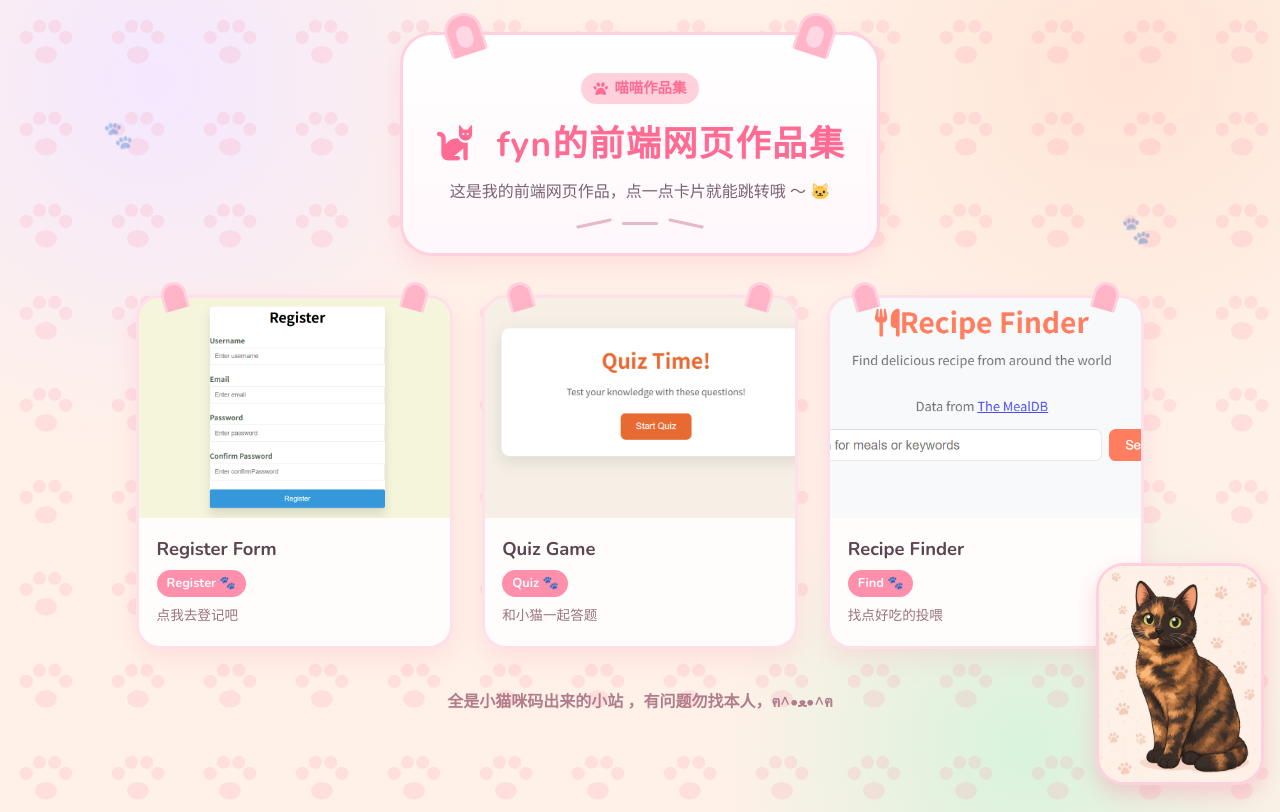
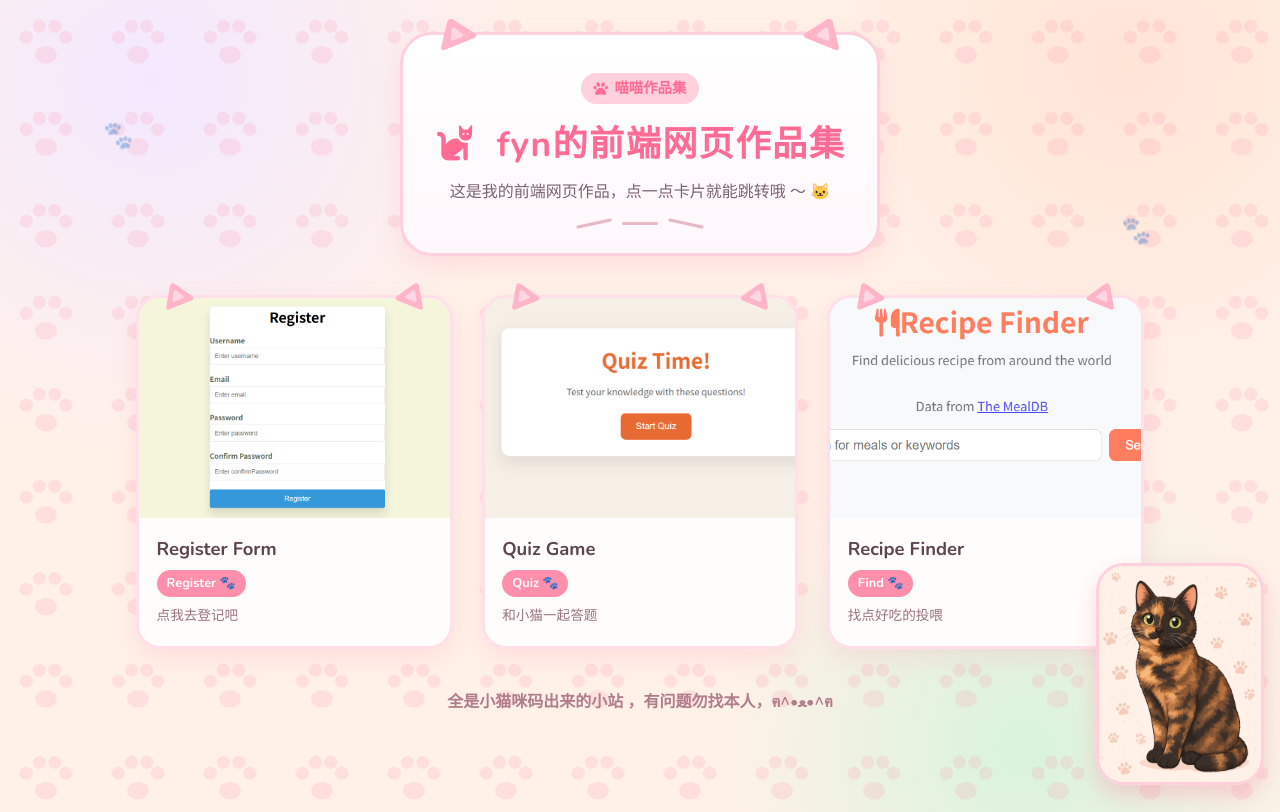
Before and after one commit to fanyunna/recipe-finder, a plain HTML site: page index.html in a window 1280 px wide. Drawn offline with nearby package versions, Linux system fonts and the light colour scheme; a web font is replaced by a local one.

Commit message:
portfolio 作品集（含图片）

```diff
--- a/style.css
+++ b/style.css
@@ -102,37 +102,36 @@ header {
 .ear-left,
 .ear-right {
   position: absolute;
-  top: -22px;
-  width: 38px;
-  height: 42px;
+  top: -20px;
+  width: 42px;
+  height: 30px;
   background: var(--ear);
-  border: 3px solid #ffd0de;
-  border-bottom: none;
+  clip-path: path("M 21 2 C 22.8 2 24.8 4.2 26.4 6.8 L 39.4 25 C 40.6 27.2 38.8 29 36 29 L 6 29 C 3.2 29 1.4 27.2 2.6 25 L 15.6 6.8 C 17.2 4.2 19.2 2 21 2 Z");
   z-index: -1;
 }
 
 .ear-left {
-  left: 42px;
-  border-radius: 18px 18px 4px 4px;
-  transform: rotate(-18deg);
+  left: 36px;
+  transform: rotate(-22deg);
+  transform-origin: 50% 100%;
 }
 
 .ear-right {
-  right: 42px;
-  border-radius: 18px 18px 4px 4px;
-  transform: rotate(18deg);
+  right: 36px;
+  transform: rotate(22deg);
+  transform-origin: 50% 100%;
 }
 
 .ear-left::after,
 .ear-right::after {
   content: "";
   position: absolute;
-  left: 8px;
+  left: 13px;
   top: 10px;
   width: 16px;
-  height: 22px;
+  height: 14px;
   background: var(--ear-inner);
-  border-radius: 12px;
+  clip-path: path("M 8 1.2 C 9 1.2 10.2 2.6 11 4.2 L 14.6 11.2 C 15.2 12.4 14.4 13.2 13 13.2 L 3 13.2 C 1.6 13.2 0.8 12.4 1.4 11.2 L 5 4.2 C 5.8 2.6 7 1.2 8 1.2 Z");
 }
 
 .badge {
@@ -207,33 +206,44 @@ h1 i {
 
 .card-ears {
   position: absolute;
-  top: -16px;
+  top: -18px;
   left: 0;
   right: 0;
-  height: 20px;
+  height: 28px;
   pointer-events: none;
+  z-index: 1;
 }
 
 .card-ear {
   position: absolute;
   top: 0;
-  width: 26px;
-  height: 28px;
+  width: 32px;
+  height: 26px;
   background: var(--ear);
-  border: 3px solid #ffd0de;
-  border-bottom: none;
+  clip-path: path("M 16 1.5 C 17.4 1.5 19 3.4 20.2 5.6 L 30.2 21.5 C 31.2 23.2 29.8 25 27.6 25 L 4.4 25 C 2.2 25 0.8 23.2 1.8 21.5 L 11.8 5.6 C 13 3.4 14.6 1.5 16 1.5 Z");
 }
 
 .card-ear.left {
-  left: 22px;
-  border-radius: 14px 14px 2px 2px;
-  transform: rotate(-16deg);
+  left: 26px;
+  transform: rotate(-22deg);
+  transform-origin: 50% 100%;
 }
 
 .card-ear.right {
-  right: 22px;
-  border-radius: 14px 14px 2px 2px;
-  transform: rotate(16deg);
+  right: 26px;
+  transform: rotate(22deg);
+  transform-origin: 50% 100%;
+}
+
+.card-ear::after {
+  content: "";
+  position: absolute;
+  left: 9px;
+  top: 8px;
+  width: 14px;
+  height: 12px;
+  background: var(--ear-inner);
+  clip-path: path("M 7 1.2 C 8 1.2 9 2.6 9.8 4.2 L 12.8 9.6 C 13.4 10.8 12.6 11.6 11.2 11.6 L 2.8 11.6 C 1.4 11.6 0.6 10.8 1.2 9.6 L 4.2 4.2 C 5 2.6 6 1.2 7 1.2 Z");
 }
 
 .meal img {
```
